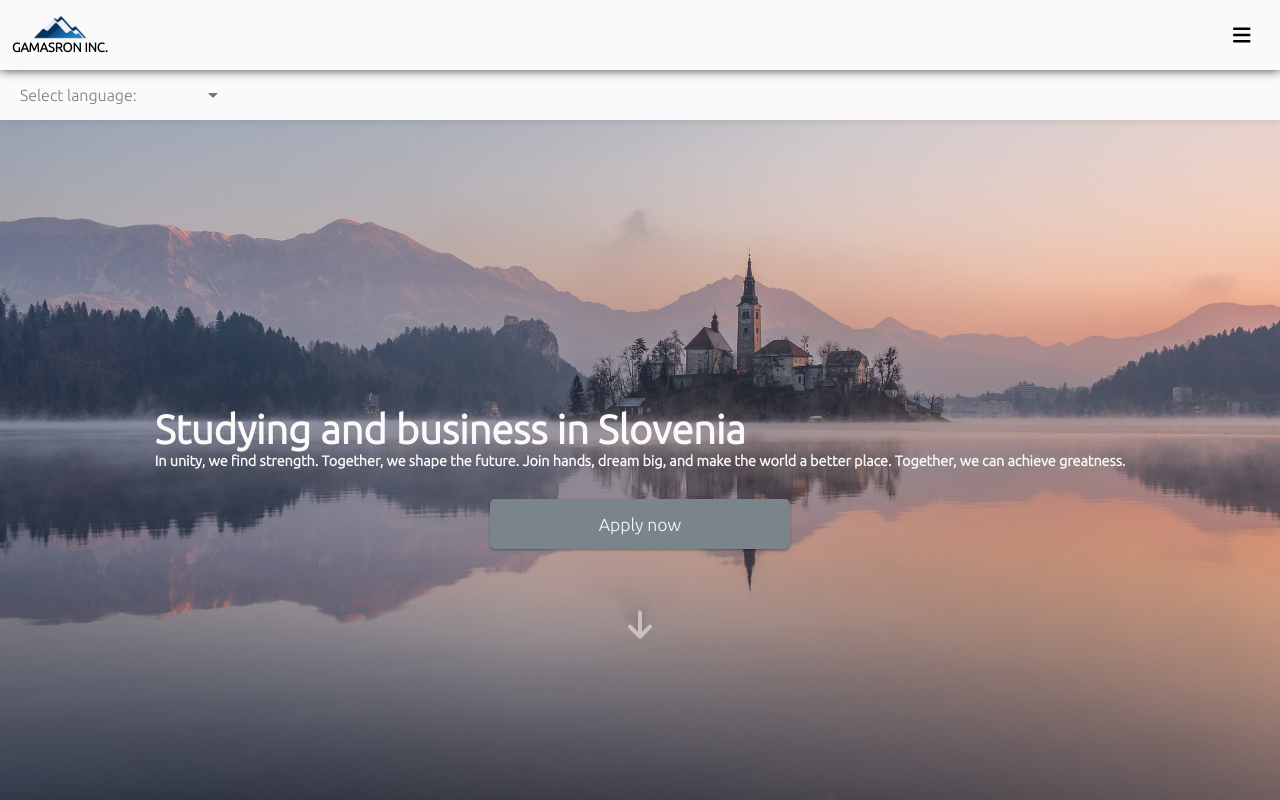
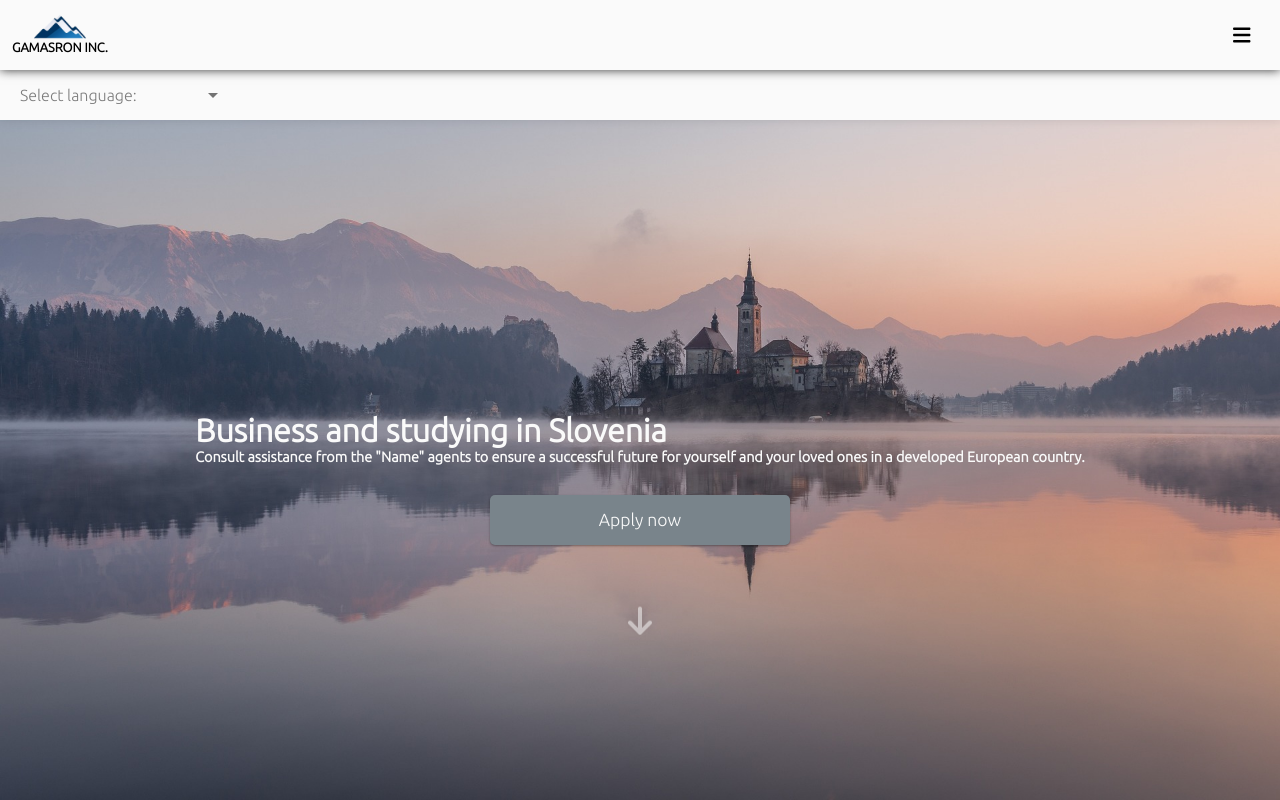
Before and after one commit to LensedStar/visacommers, a React (Create React App) app: page / in a window 1280 px wide. Shown: the top 800 px of the page. Built offline with nearby package versions, Linux system fonts and the light colour scheme.

Commit message:
CHANGE main title and desc

```diff
--- a/src/Components/Pages/MainPage/Main.jsx
+++ b/src/Components/Pages/MainPage/Main.jsx
@@ -30,7 +30,7 @@ export default function Main() {
         <main>
             <div className="bannerText">
                 <h1>{t("main.title")}</h1>
-                <h2>{t("mock.description-short")}</h2>
+                <h2>{t("main.description")}</h2>
             </div>
             <Button content={<NavLink to="/aplication"><p className="navBtnText" >{t("navigation.apply")}</p></NavLink>} style={
                 {width: "300px",
--- a/src/Components/Pages/MainPage/MainStyle.scss
+++ b/src/Components/Pages/MainPage/MainStyle.scss
@@ -29,7 +29,7 @@ main{
     margin: 0 0 0 0;
       h1{
         color:$clr-1;
-        font-size: 2.5rem;
+        font-size: 2rem;
         text-align: start;
       }
       h2{
--- a/src/locales/en.json
+++ b/src/locales/en.json
@@ -11,7 +11,8 @@
     "selectLang": "Select language: "
   },
   "main": {
-    "title": "Studying and business in Slovenia",
+    "title": "Business and studying in Slovenia",
+    "description": "Consult assistance from the \"Name\" agents to ensure a successful future for yourself and your loved ones in a developed European country.",
     "forWho": "For who?",
     "learnMore": "Learn more"
   },
--- a/src/locales/ru.json
+++ b/src/locales/ru.json
@@ -40,7 +40,8 @@
     }
   },
   "main": {
-    "title": "Учеба и Бизнес в Словении",
+    "title": "Бизнес и Учеба  в Словении",
+    "description": "Обратитесь за помощью к агентам “Name”, чтобы обеспечить себе и своим близким успешное будущее в развитой Европейской стране.",
     "forWho": "For who?",
     "learnMore": "Узнать больше"
   },
--- a/src/locales/ua.json
+++ b/src/locales/ua.json
@@ -39,7 +39,8 @@
     }
   },
   "main": {
-    "title": "Учеба и Бизнес в Словении",
+    "title": "Бизнес и Учеба  в Словении UKR",
+    "description": "ukr Обратитесь за помощью к агентам “Name”, чтобы обеспечить себе и своим близким успешное будущее в развитой Европейской стране.",
     "forWho": "For who?",
     "learnMore": "Дізнатись більше"
   },
```
